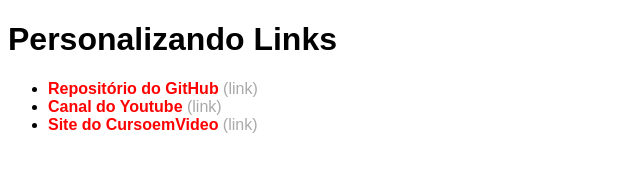
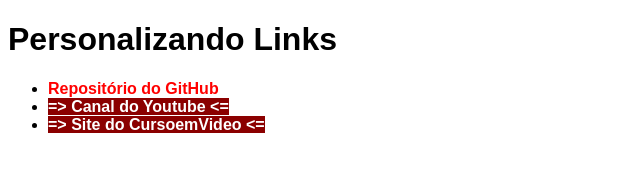
Before and after one commit to srwesleyramos/curso-html-css, a plain HTML site: page exercicios/modulo-02/ex020/links.html in a window 1280 px wide. Shown: the whole page, without its empty margins (0-640 px from the left). Drawn offline with Linux system fonts and the light colour scheme.

Commit message:
28/12/2022

```diff
--- a/exercicios/modulo-02/ex020/links.html
+++ b/exercicios/modulo-02/ex020/links.html
@@ -7,6 +7,14 @@
     <title>Links</title>
 
     <style>
+        /* SELETORES PERSONALIZADOS
+            #  = id
+            .  = class
+            :  = pseudo-class
+            :: = pseudo-element
+            >  = children
+        */
+
         body {
             font-family: Arial, Helvetica, sans-serif;
         }
@@ -30,11 +38,18 @@
             color: yellow;
         }
 
-        a::after {
-            content: " (link)";
-            text-decoration: none;
-            font-weight: normal;
-            color: darkgray;
+        .especial {
+            background-color: darkred;
+            color: white;
+        }
+
+        .especial::before {
+            content: "=> ";
+
+        }
+
+        .especial::after {
+            content: " <=";
         }
     </style>
 </head>
@@ -42,8 +57,8 @@
     <h1>Personalizando Links</h1>
     <ul>
         <li><a href="https://gustavoguanabara.github.io">Repositório do GitHub</a></li>
-        <li><a href="https://youtube.com/cursoemvideo">Canal do Youtube</a></li>
-        <li><a href="https://cursoemvideo.com">Site do CursoemVideo</a></li>
+        <li><a href="https://youtube.com/cursoemvideo" class="especial">Canal do Youtube</a></li>
+        <li><a href="https://cursoemvideo.com" class="especial">Site do CursoemVideo</a></li>
     </ul>
 </body>
 </html>
```
